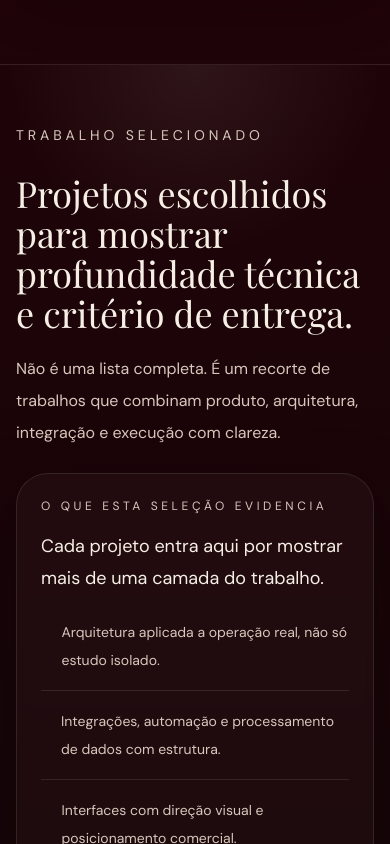
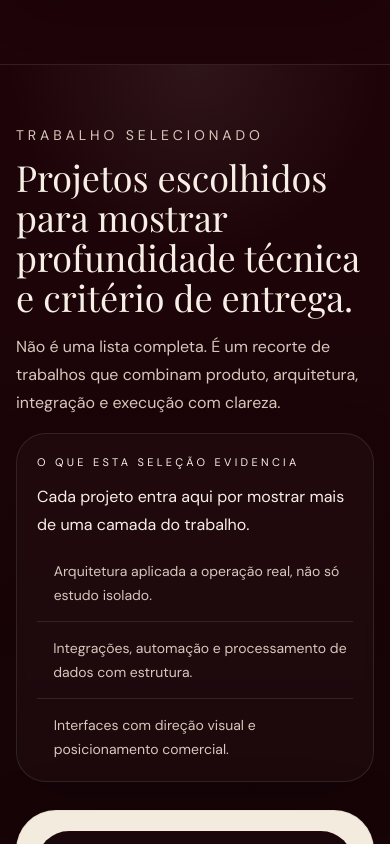
Before and after one commit to jordanogiacomet/portfolio-jordano, a Next.js app: page / in a window 390 px wide. Shown: the part 4140-4984 px from the top of the page. Built offline with nearby package versions, Linux system fonts and the light colour scheme; a web font is replaced by a local one.

Commit message:
feat: 013 compress selected-work header

```diff
--- a/components/Projects.tsx
+++ b/components/Projects.tsx
@@ -26,7 +26,7 @@ export function Projects() {
     <section
       id="projects"
       aria-labelledby="projects-heading"
-      className="page-section page-section--compact"
+      className="page-section page-section--compact [--section-padding-top:clamp(3.3rem,5.2vw,4rem)] [--section-layout-gap:clamp(1.25rem,2.75vw,1.75rem)] [--section-layout-gap-lg:clamp(2rem,2.5vw,2.3rem)] [--section-flow-gap:clamp(1.35rem,2.4vw,1.8rem)]"
     >
       <div
         aria-hidden="true"
@@ -38,49 +38,52 @@ export function Projects() {
       />
 
       <div className="relative mx-auto max-w-7xl">
-        <div className="page-section-layout grid lg:grid-cols-[0.32fr_1fr]">
-          <div>
+        <div className="page-section-layout grid items-start lg:grid-cols-[0.32fr_1fr]">
+          <div className="hidden lg:block">
             <p className="text-sm uppercase tracking-[0.28em] text-text-secondary">
               {content.sectionLabel}
             </p>
           </div>
 
           <div>
-            <div className="grid gap-6 xl:grid-cols-[minmax(0,1.1fr)_minmax(18rem,0.9fr)] xl:items-start">
-              <header className="max-w-3xl">
+            <div className="grid gap-4 xl:grid-cols-[minmax(0,1.08fr)_minmax(19rem,0.92fr)] xl:items-start xl:gap-5">
+              <header className="max-w-[40rem]">
+                <p className="text-sm uppercase tracking-[0.28em] text-text-secondary lg:hidden">
+                  {content.sectionLabel}
+                </p>
                 <h2
                   id="projects-heading"
-                  className="font-display text-4xl text-text-primary sm:text-5xl"
+                  className="mt-3 font-display text-4xl text-text-primary sm:text-5xl lg:mt-0"
                 >
                   {content.heading}
                 </h2>
-                <p className="mt-5 text-base leading-8 text-text-secondary sm:text-lg">
+                <p className="mt-4 max-w-2xl text-base leading-7 text-text-secondary sm:text-[1.05rem] sm:leading-8">
                   {content.description}
                 </p>
               </header>
 
-              <aside className="rounded-[2rem] border border-white/10 bg-white/[0.03] p-6 shadow-panel backdrop-blur-sm sm:p-7">
-                <p className="text-xs uppercase tracking-[0.3em] text-text-secondary">
+              <aside className="rounded-[1.85rem] border border-white/10 bg-white/[0.025] p-5 shadow-[0_18px_55px_rgba(9,2,4,0.16)] backdrop-blur-sm sm:p-6">
+                <p className="text-[11px] uppercase tracking-[0.3em] text-text-secondary/85">
                   {content.curation.label}
                 </p>
-                <p className="mt-4 text-lg leading-8 text-text-primary">
+                <p className="mt-3 text-base leading-7 text-text-primary sm:text-[1.05rem]">
                   {content.curation.title}
                 </p>
 
                 <ul
-                  className="mt-6 space-y-4"
+                  className="mt-5 space-y-3.5"
                   aria-label={content.curation.label}
                 >
                   {content.curation.items.map((item) => (
                     <li
                       key={item}
-                      className="flex items-start gap-4 border-t border-white/10 pt-4 first:border-t-0 first:pt-0"
+                      className="flex items-start gap-3 border-t border-white/10 pt-3.5 first:border-t-0 first:pt-0"
                     >
                       <span
                         aria-hidden="true"
-                        className="mt-3 h-1.5 w-1.5 rounded-full bg-text-primary/80"
+                        className="mt-2.5 h-1.5 w-1.5 rounded-full bg-text-primary/80"
                       />
-                      <span className="text-sm leading-7 text-text-secondary sm:text-base">
+                      <span className="text-sm leading-6 text-text-secondary sm:text-[0.95rem] sm:leading-7">
                         {item}
                       </span>
                     </li>
@@ -89,7 +92,7 @@ export function Projects() {
               </aside>
             </div>
 
-            <div className="page-section-flow space-y-5">
+            <div className="page-section-flow space-y-4 sm:space-y-5">
               <ProjectCard project={featuredProject} index={0} featured />
 
               {secondaryProjects.length > 0 ? (
```
Also changed, not shown: stories/013-selected-work-header-compression.md (added, +49 -0 lines), progress.txt.
